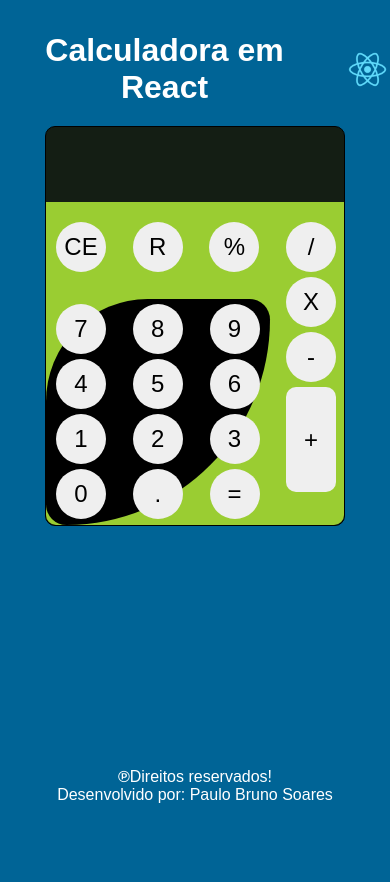
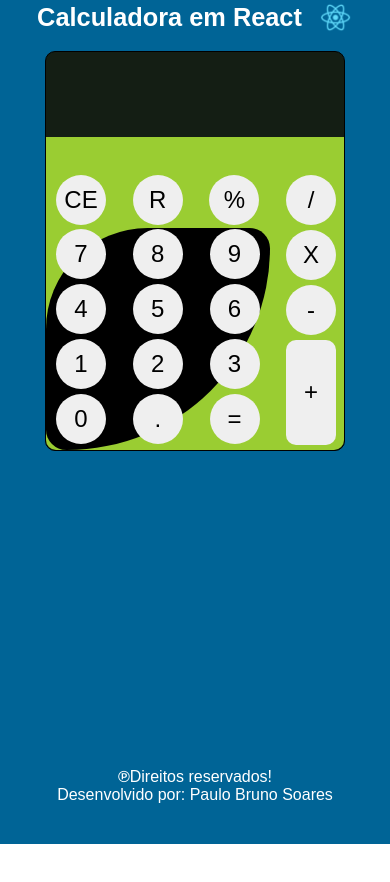
Before and after one commit to paulobrunosoares/Calculadora-React, a React (Create React App) app: page / in a window 390 px wide. Shown: the top 882 px of the page. After the commit the page ends 844 px from the top, so only its background shows below. Built offline with nearby package versions, Linux system fonts and the light colour scheme.

Commit message:
update-style

```diff
--- a/src/components/calc/calculadora-c.css
+++ b/src/components/calc/calculadora-c.css
@@ -1,5 +1,5 @@
 .container-calc {
-  margin: 20px auto 10px;
+  /*margin: 20px auto 10px;*/
   width: 300px;
   height: 400px;
   border: 1px solid;
@@ -43,7 +43,7 @@
 
 .content {
   width: 100%;
-  height: 100vh;
+  height: 670px;
   position: relative;
   background: yellowgreen;
   border-radius: 0 0 10px 10px;
@@ -59,7 +59,7 @@
   gap: 5px;
   bottom: 0px;
   z-index: 1;
-  padding: 5px 10px 6px;
+  padding: 1px 10px 6px;
   background: black;
   border-radius: 250% 50% 500%;
 }
@@ -87,7 +87,7 @@ button {
     ". . . g"
     ". . . g";
   row-gap: 5px;
-  padding: 20px 8px 7px 10px;
+  padding: 38px 8px 7px 10px;
   background: transparent;
   border-bottom-left-radius: 5px;
 
--- a/src/styles.css
+++ b/src/styles.css
@@ -8,12 +8,13 @@
   font-family: sans-serif;
   text-align: center;
   background: rgb(0, 100, 150);
+  height: 100vh;
 
 }
 
 .header{
   width: 100%;
-  padding-top: 2rem;
+  padding-top: 1rem;
   color: white;
   display: flex;
   justify-content: center;
@@ -26,9 +27,12 @@
 }
 
 .container {
-  height: 100vh;
+  width: 100%;
+  display: flex;
+  justify-content: center;
+  padding: 1rem 0;
+
 }
-
 .container > h1 {
   color: white;
   padding-top: 1rem;
@@ -40,3 +44,27 @@
   width: 100%;
   bottom: 40px;
 }
+
+@media (max-width: 455px){
+
+  .header {
+    padding: 0;
+  }
+
+  .header h1{
+    font-size: 6.5vw;
+  }
+
+  .header > img{
+    width: 35px;
+  }
+
+}
+
+@media (max-height: 535px){
+
+  .footer{
+    position: initial;
+  }
+
+}
```
